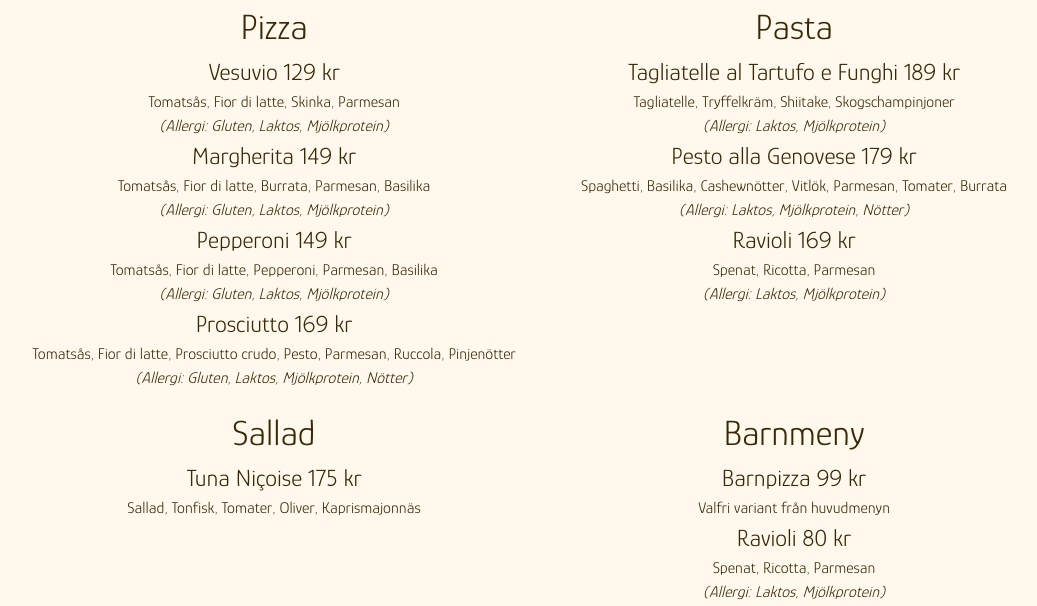
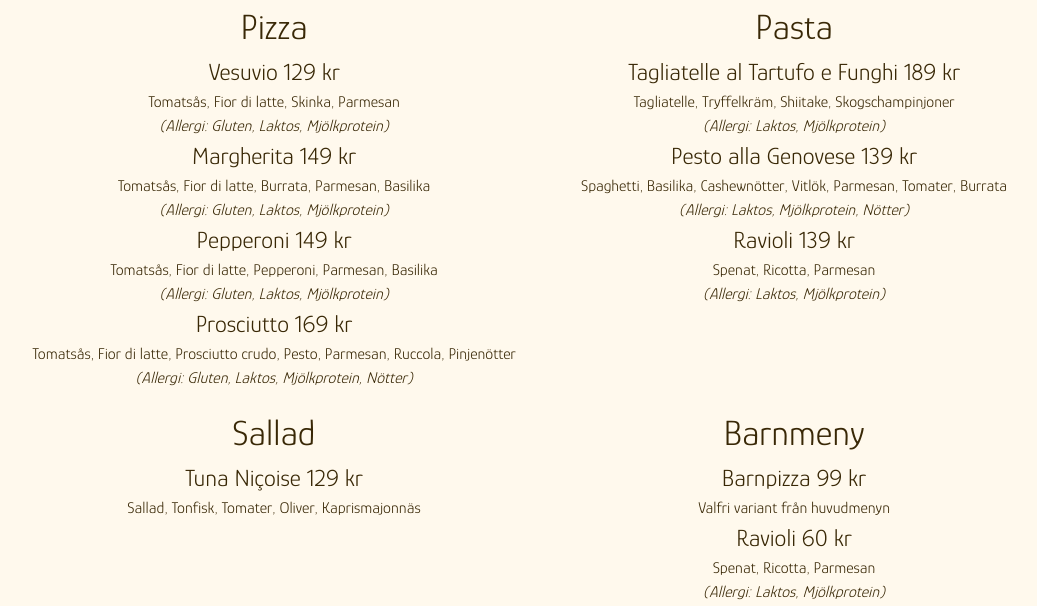
Before and after one commit to Woori-AB/website, a Next.js app: page / in a window 1280 px wide. Shown: the part 1240-1846 px from the top of the page, without its empty margins (106-1143 px from the left). Built offline with nearby package versions, Linux system fonts and the light colour scheme; a web font is replaced by a local one.

Commit message:
Update page.tsx

```diff
--- a/src/app/page.tsx
+++ b/src/app/page.tsx
@@ -198,7 +198,7 @@ export default function Home() {
                 <span className="italic">(Allergi: Laktos, Mjölkprotein)</span>
               </div>
               <div className="flex flex-col items-center text-center">
-                <h2>Pesto alla Genovese 179 kr</h2>
+                <h2>Pesto alla Genovese 139 kr</h2>
                 <span>
                   Spaghetti, Basilika, Cashewnötter, Vitlök, Parmesan, Tomater,
                   Burrata
@@ -208,7 +208,7 @@ export default function Home() {
                 </span>
               </div>
               <div className="flex flex-col items-center text-center">
-                <h2>Ravioli 169 kr</h2>
+                <h2>Ravioli 139 kr</h2>
                 <span>Spenat, Ricotta, Parmesan</span>
                 <span className="italic">(Allergi: Laktos, Mjölkprotein)</span>
               </div>
@@ -223,7 +223,7 @@ export default function Home() {
             <div className="flex flex-col items-center text-center">
               <h1>Sallad</h1>
               <div className="flex flex-col items-center text-center">
-                <h2>Tuna Niçoise 175 kr</h2>
+                <h2>Tuna Niçoise 129 kr</h2>
                 <span>Sallad, Tonfisk, Tomater, Oliver, Kaprismajonnäs</span>
               </div>
             </div>
@@ -241,7 +241,7 @@ export default function Home() {
                 <span>Valfri variant från huvudmenyn</span>
               </div>
               <div className="flex flex-col items-center text-center">
-                <h2>Ravioli 80 kr</h2>
+                <h2>Ravioli 60 kr</h2>
                 <span>Spenat, Ricotta, Parmesan</span>
                 <span className="italic">(Allergi: Laktos, Mjölkprotein)</span>
               </div>
```
